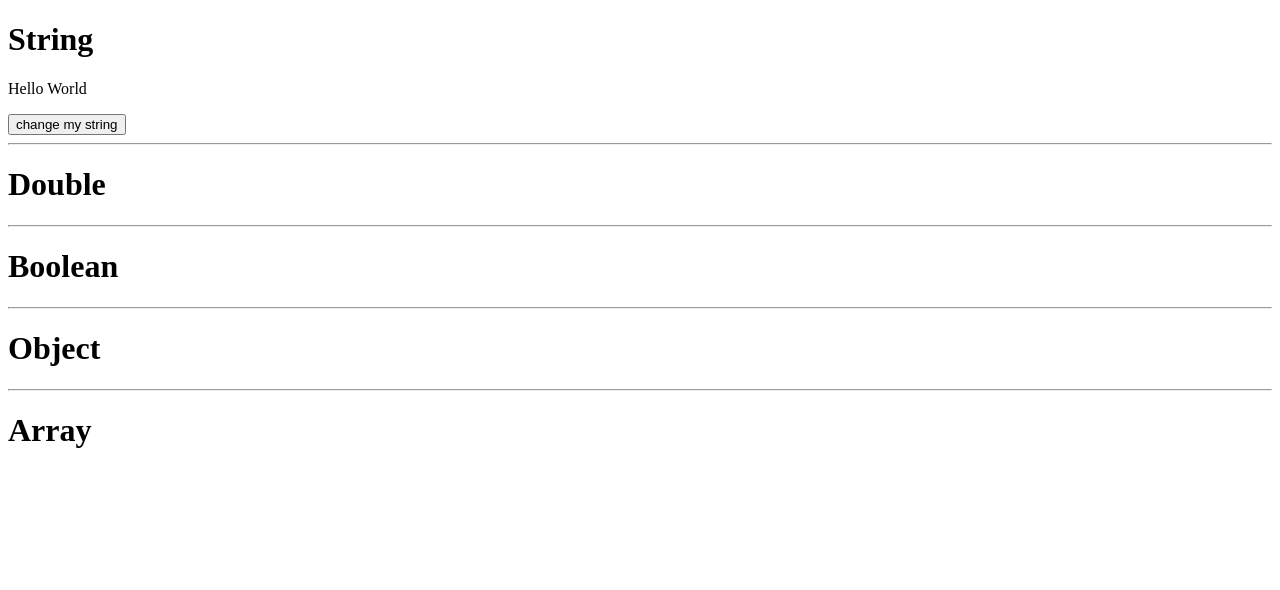
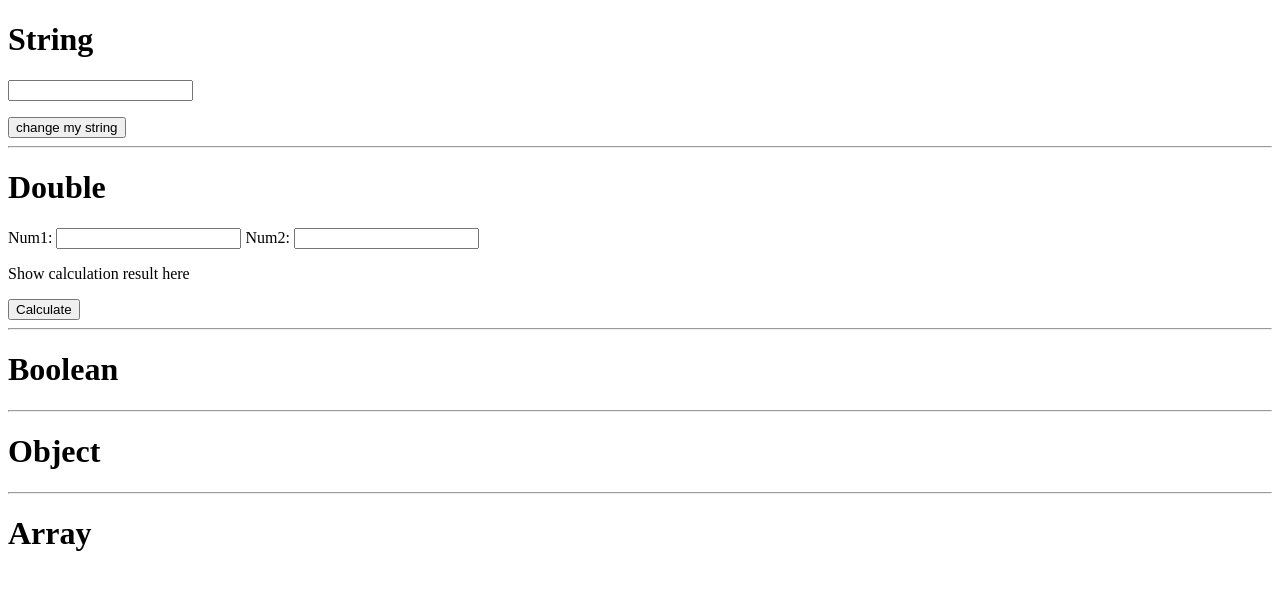
Before and after one commit to songlei1979/5606week2, a plain HTML site: page js4.html in a window 1280 px wide. Both pictures are taken after a click on the button "change my string". Drawn offline with Linux system fonts and the light colour scheme.

Commit message:
calculation operations

```diff
--- a/js/javascript4.js
+++ b/js/javascript4.js
@@ -1,5 +1,19 @@
 function showString() {
-    myString = "Hello World"; //everything in between " " is string
+    myInput = document.getElementById("userMessage");
+    myString = myInput.value;
+    // myString = "Hello World"; //everything in between " " is string
     myPara=document.getElementById("stringExample");
     myPara.innerText = myString;
 }
+
+function calculate() {
+    num1Input = document.getElementById("num1Input");
+    num2Input = document.getElementById("num2Input");
+    var num1 = num1Input.value; //var means define the after word to be a variable, in one file, you only do this once
+    var num2 = num2Input.value; // parseFloat will convert your string to double
+    var result = num1+num2;
+    //result = num1 * num2;
+    var resultPara = document.getElementById("showCalculationResult");
+    resultPara.innerText=result;
+
+}
--- a/js4.html
+++ b/js4.html
@@ -4,16 +4,22 @@
     <meta charset="UTF-8">
     <title>Data type</title>
     <script src="js/javascript4.js"></script>
+
 </head>
 <body>
 
 <h1>String</h1>
+<input type="text" id="userMessage">
 <p id="stringExample">I will use string data type here</p>
 <button onclick="showString()">change my string</button>
 <hr>
 
 
 <h1>Double</h1>
+Num1: <input type="number" id="num1Input">
+Num2: <input type="number" id="num2Input">
+<p id="showCalculationResult">Show calculation result here</p>
+<button onclick="calculate()">Calculate</button>
 <hr>
 <h1>Boolean</h1>
 <hr>
```
